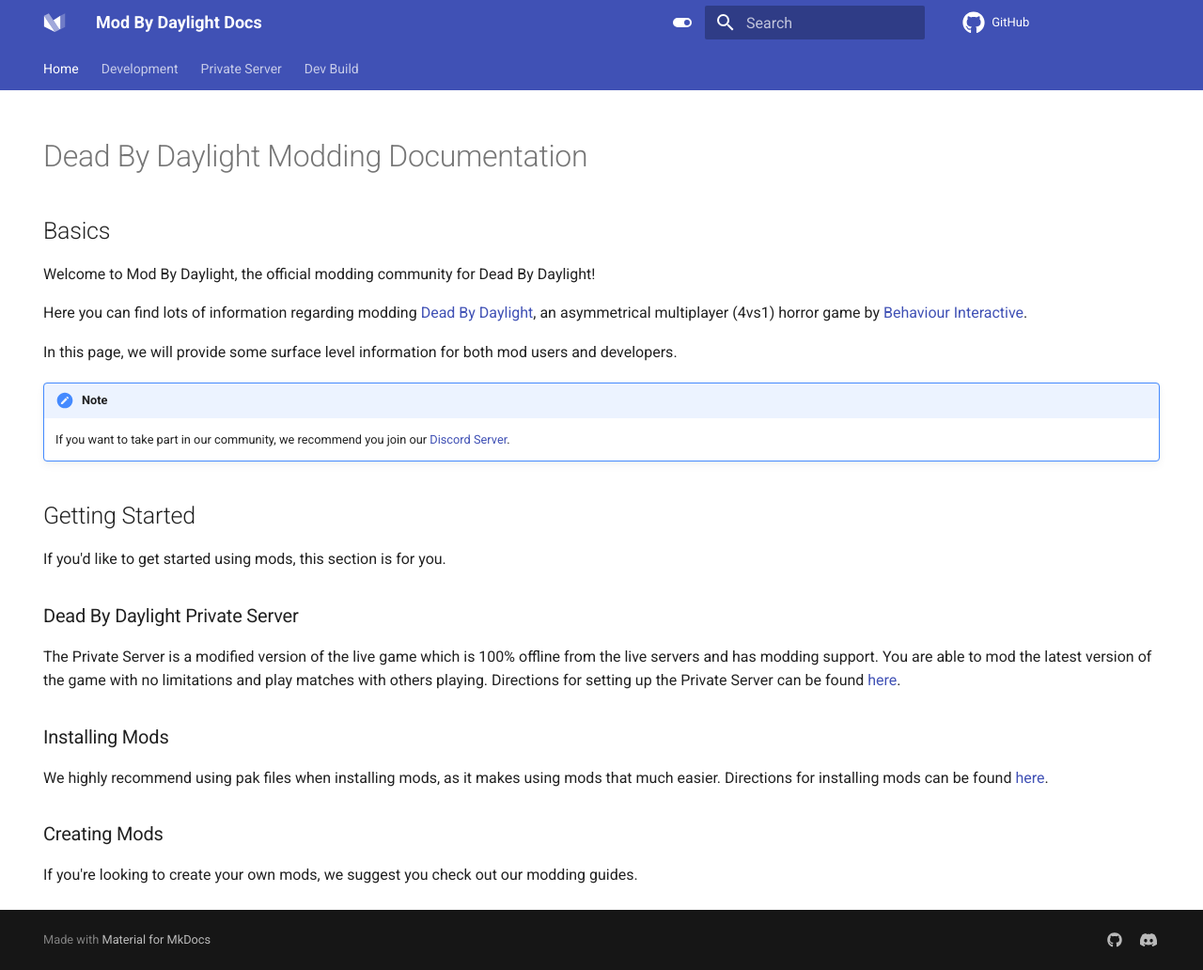
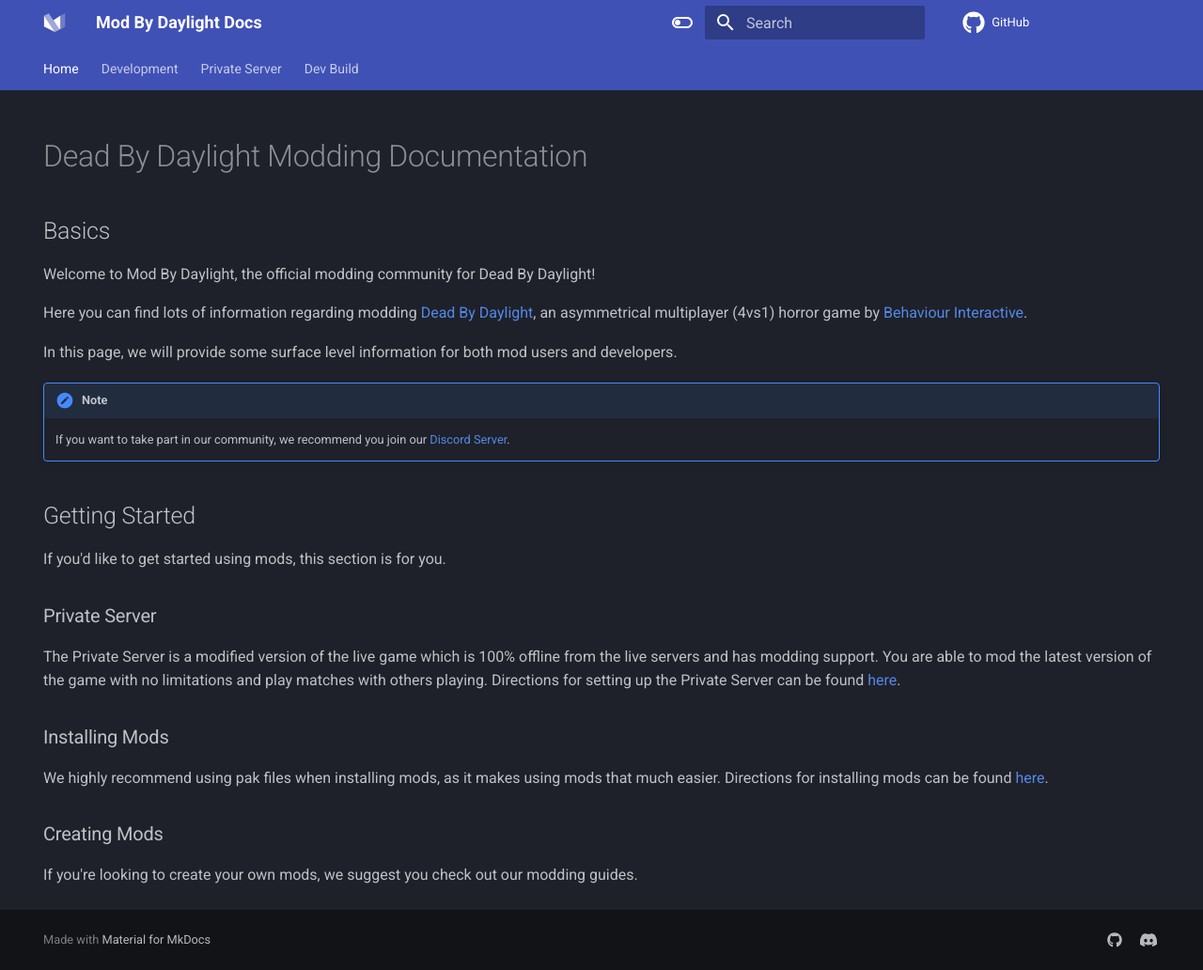
Before and after one commit to ModByDaylight/Documentation, an MkDocs documentation site: the page built from docs/index.md, in a window 1280 px wide and 1032 px high. Shown: the whole window at 94% size. Built offline with MkDocs 1.6.1 and Material for MkDocs 9.7.7, drawn with Linux system fonts in a browser that asks for light colours; comment, search, counter and statistics services are not loaded.

Commit message:
Dark mode is now default

```diff
--- a/docs/index.md
+++ b/docs/index.md
@@ -22,7 +22,7 @@
 
 If you'd like to get started using mods, this section is for you.
 
-### Dead By Daylight Private Server
+### Private Server
 
 The Private Server is a modified version of the live game which is 100% offline from the live servers and has modding support. You are able to mod the latest version of the game with no limitations and play matches with others playing. Directions for setting up the Private Server can be found [here](PrivateServer/index.md).
 
--- a/mkdocs.yml
+++ b/mkdocs.yml
@@ -17,18 +17,18 @@
     - navigation.indexes
     - toc.integrate
   palette:
+  - scheme: slate
+    primary: indigo
+    accent: indigo
+    toggle:
+      icon: material/toggle-switch-off-outline
+      name: Switch to light mode
   - scheme: default
     primary: indigo
     accent: indigo
     toggle:
       icon: material/toggle-switch
       name: Switch to dark mode
-  - scheme: slate
-    primary: red
-    accent: red
-    toggle:
-      icon: material/toggle-switch-off-outline
-      name: Switch to light mode
   icon:
     logo: logo
     repo: fontawesome/brands/github
```
